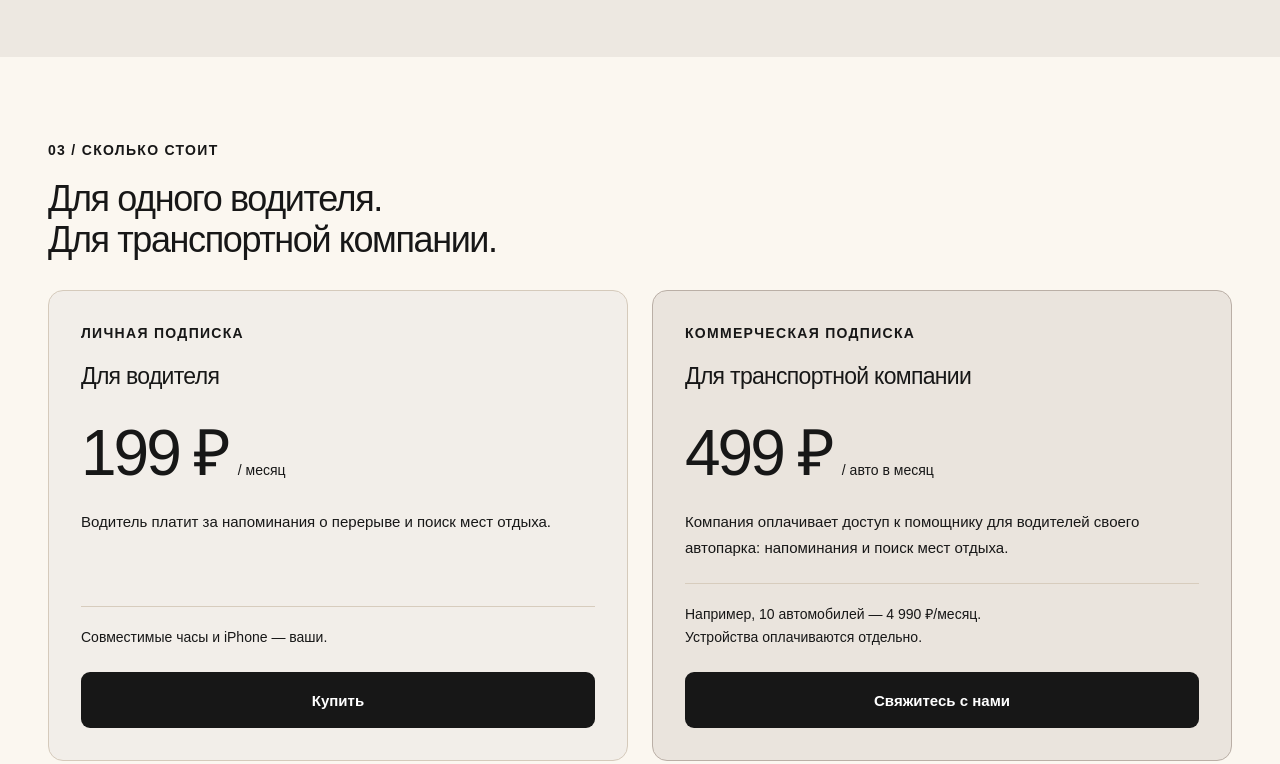
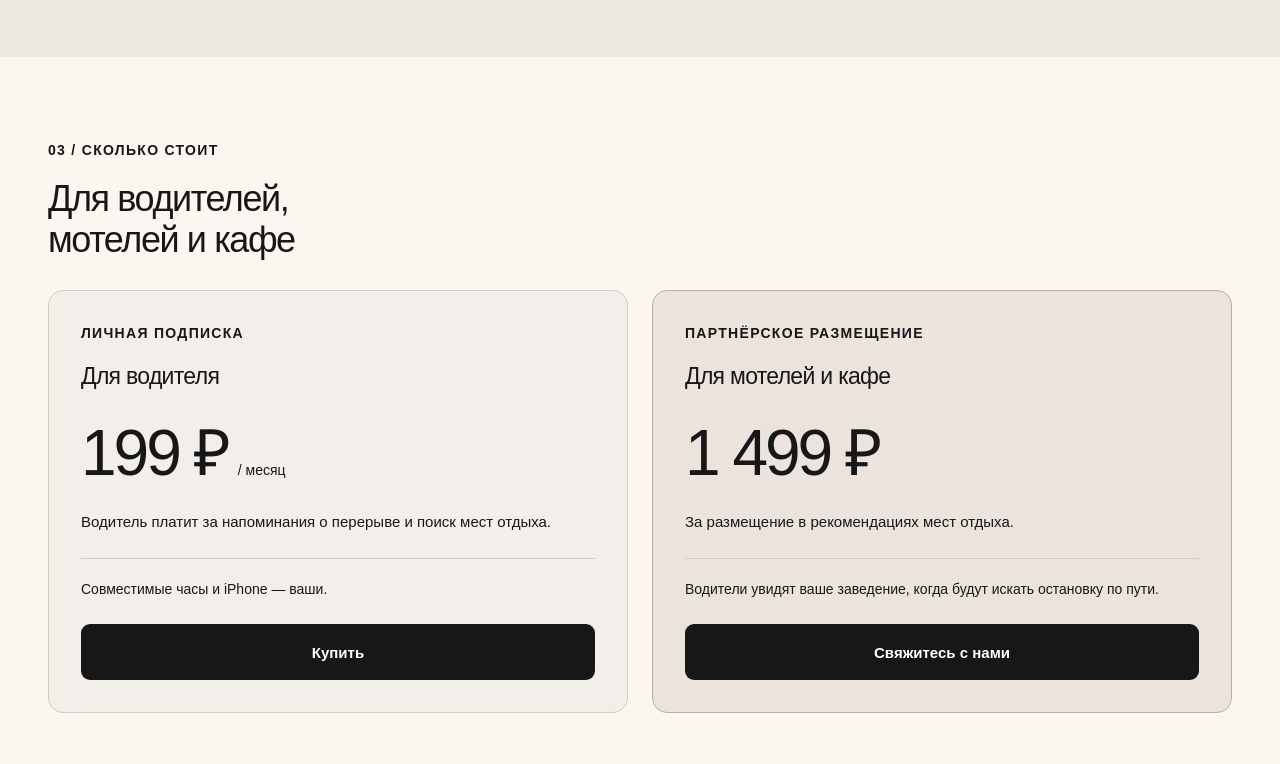
Before and after one commit to shuriktikhonov/driveguard, a plain HTML site: page index.html in a window 1280 px wide. Shown: the part 1440-2204 px from the top of the page. Drawn offline with Linux system fonts and the light colour scheme.

Commit message:
Add files via upload

```diff
--- a/index.html
+++ b/index.html
@@ -5,17 +5,40 @@
 <header class="wrap header"><a class="brand" href="#"><img class="brand-icon" src="favicon.svg" alt="" width="44" height="44">ДрайвГард<span class="dot">.</span></a><nav aria-label="Навигация"><a href="#how">Как работает</a><a href="#price">Стоимость</a></nav></header>
 <main>
 <section class="hero wrap" aria-labelledby="headline">
-<div class="hero-copy"><span class="eyebrow">ПОМОЩНИК В ДАЛЬНЕМ РЕЙСЕ</span><h1 id="headline">Спасает жизнь<br>до того, как глаза <br><em>закроются.</em></h1><p class="lead">Для водителей дальних рейсов, которым нужно напоминание о перерыве и удобное место для отдыха по пути.</p><a class="button primary" href="demo/index.html">Открыть приложение</a></div>
+<div class="hero-copy"><span class="eyebrow">ПОМОЩНИК В ДАЛЬНЕМ РЕЙСЕ</span><h1 id="headline">Спасает жизнь <br>до того, как глаза <br><em>закроются.</em></h1><p class="lead">Для водителей дальних рейсов, которым нужно напоминание о перерыве и удобное место для отдыха по пути.</p><a class="button primary" href="demo/index.html">Открыть приложение</a></div>
 <div class="visual" aria-label="Иллюстрация приложения с напоминанием об отдыхе">
 <div class="visual-heading"><span>СЛЕДУЮЩАЯ ОСТАНОВКА</span><span>01 / ВАШ ОТДЫХ</span></div>
 <svg class="road" viewBox="0 0 600 620" fill="none" aria-hidden="true"><path d="M-30 540C180 540 100 360 300 360S360 120 650 90" stroke="#e1d8cd" stroke-width="100"/><path d="M-30 540C180 540 100 360 300 360S360 120 650 90" stroke="#f0ece7" stroke-width="78"/><path d="M-30 540C180 540 100 360 300 360S360 120 650 90" stroke="#b8aca3" stroke-width="2" stroke-dasharray="13 14"/><circle cx="99" cy="486" r="22" fill="#ffb16b"/><circle cx="99" cy="486" r="8" fill="#292b30"/><circle cx="497" cy="118" r="25" fill="#292b30"/><path d="M489 118h16m-8-8v16" stroke="#ffb16b" stroke-width="2"/></svg>
 <div class="phone"><div class="phone-top"><span>9:41</span><span class="island"></span><span>▮▮▮</span></div><div class="phone-body"><div class="app-brand"><span class="mock-brand"><img src="favicon.svg" alt="" width="17" height="17">ДрайвГард</span><span>●</span></div><span class="app-eyebrow">ВАША ПОЕЗДКА</span><div class="trip-time">02:18<span>В ПУТИ</span></div><div class="rest-icon" aria-hidden="true"><svg width="18" height="18" viewBox="0 0 18 18" fill="none"><path d="M6 3v12M12 3v12" stroke="currentColor" stroke-width="3" stroke-linecap="round"/></svg></div><h2>Пора сделать <br>перерыв</h2><p>Выберите место, <br>где можно отдохнуть.</p><div class="phone-map"><svg viewBox="0 0 240 110" fill="none" aria-hidden="true"><path d="M-20 90H70Q105 90 115 55T165 25H260" stroke="#d4c8b9" stroke-width="24"/><path d="M25 90H70Q105 90 115 55T165 25H200" stroke="#292b30" stroke-width="3" stroke-dasharray="5 4"/><circle cx="25" cy="90" r="7" fill="#292b30"/><circle cx="200" cy="25" r="10" fill="#292b30"/><path d="M195 25h10m-5-5v10" stroke="#ffb16b" stroke-width="2"/></svg><span>СХЕМА МАРШРУТА</span></div><a class="phone-cta" href="demo/index.html#places">Выбрать остановку</a><small>Иллюстрация · учебные данные</small></div><div class="home-bar"></div></div>
-<div class="device-tag"><span>⌚</span><div>Ваши часы. <br><strong>Без камеры в салоне.</strong></div></div><div class="visual-bottom">APPLE WATCH + iPHONE<span>DRIVEGUARD / 2026</span></div>
+<div class="device-tag"><span>⌚</span><div>Ваши часы. <br><strong>Без камеры в салоне.</strong></div></div><div class="visual-bottom">APPLE WATCH + iPHONE<span>ДРАЙВГАРД / 2026</span></div>
 </div>
 </section>
 <section id="how" class="how wrap block"><div class="section-title"><span class="eyebrow">01 / КАК ЭТО РАБОТАЕТ</span><h2>От начала рейса — до паузы.</h2></div><ol class="steps"><li><span class="step-no">01</span><h3>Установите приложение</h3><p>Установите ДрайвГард на iPhone <br>и Apple Watch.</p></li><li><span class="step-no">02</span><h3>Начните поездку</h3><p>Подключите часы <br>и запустите ДрайвГард.</p></li><li><span class="step-no">03</span><h3>Получите напоминание</h3><p>По изменениям показателей <br>приложение предложит перерыв.</p></li><li><span class="step-no">04</span><h3>Выберите остановку</h3><p>Посмотрите места поблизости <br>и остановитесь для отдыха.</p></li></ol></section>
 <section id="who" class="audience"><div class="wrap audience-inner"><span class="eyebrow">02 / ДЛЯ КОГО</span><div><h2>Когда тянете <br>до знакомой стоянки.</h2><p>Когда в дороге начинает клонить в сон, помощник предложит сделать перерыв и покажет места отдыха поблизости.</p></div></div></section>
-<section id="price" class="pricing wrap block"><div class="pricing-heading"><span class="eyebrow">03 / СКОЛЬКО СТОИТ</span><h2>Для одного водителя. <br>Для транспортной компании.</h2></div><div class="plans"><article class="price-card"><span class="price-label">ЛИЧНАЯ ПОДПИСКА</span><h3>Для водителя</h3><div class="price">199 ₽<span>/ месяц</span></div><p>Водитель платит за напоминания о перерыве и поиск мест отдыха.</p><div class="price-note">Совместимые часы и iPhone — ваши.</div><button class="button primary plan-action" type="button" data-open="purchase-dialog">Купить</button></article><article class="price-card fleet-card"><span class="price-label">КОММЕРЧЕСКАЯ ПОДПИСКА</span><h3>Для транспортной компании</h3><div class="price">499 ₽<span>/ авто в месяц</span></div><p>Компания оплачивает доступ к помощнику для водителей своего автопарка: напоминания и поиск мест отдыха.</p><div class="price-note">Например, 10 автомобилей — 4 990 ₽/месяц. <br>Устройства оплачиваются отдельно.</div><button class="button primary plan-action" type="button" data-open="contact-dialog">Свяжитесь с нами</button></article></div></section>
+<section id="price" class="pricing wrap block">
+  <div class="pricing-heading">
+    <span class="eyebrow">03 / СКОЛЬКО СТОИТ</span>
+    <h2>Для водителей, <br>мотелей и кафе</h2>
+  </div>
+  <div class="plans">
+    <article class="price-card">
+      <span class="price-label">ЛИЧНАЯ ПОДПИСКА</span>
+      <h3>Для водителя</h3>
+      <div class="price">199 ₽<span>/ месяц</span></div>
+      <p>Водитель платит за напоминания о перерыве и поиск мест отдыха.</p>
+      <div class="price-note">Совместимые часы и iPhone — ваши.</div>
+      <button class="button primary plan-action" type="button" data-open="purchase-dialog">Купить</button>
+    </article>
+    <article class="price-card fleet-card">
+      <span class="price-label">ПАРТНЁРСКОЕ РАЗМЕЩЕНИЕ</span>
+      <h3>Для мотелей и кафе</h3>
+      <div class="price">1 499 ₽</div>
+      <p>За размещение в рекомендациях мест отдыха.</p>
+      <div class="price-note">Водители увидят ваше заведение, когда будут искать остановку по пути.</div>
+      <button class="button primary plan-action" type="button" data-open="contact-dialog">Свяжитесь с нами</button>
+    </article>
+  </div>
+</section>
 <section class="closing"><div class="wrap closing-inner"><div><span class="eyebrow">04 / СЛЕДУЮЩИЙ ШАГ</span><h2>Посмотрите путь <br>от сигнала до остановки.</h2><p>В демо — напоминание о перерыве и выбор места отдыха.</p></div><a class="button lime" href="demo/index.html">Открыть приложение</a></div></section>
 </main>
 <footer class="wrap"><span class="footer-brand"><img src="favicon.svg" alt="" width="25" height="25">ДрайвГард.</span><p>Исследовательский прототип. Точность предупреждений ещё проверяется. <br>При сонливости остановитесь в безопасном месте и отдохните.</p><span>2026</span></footer>
@@ -32,13 +55,13 @@
 </dialog>
 <dialog id="contact-dialog" class="action-dialog" aria-labelledby="contact-title">
 <button class="dialog-close" type="button" aria-label="Закрыть" data-close>×</button>
-<span class="eyebrow">ДЛЯ ТРАНСПОРТНЫХ КОМПАНИЙ</span>
+<span class="eyebrow">ДЛЯ МОТЕЛЕЙ И КАФЕ</span>
 <h2 id="contact-title">Свяжитесь с нами</h2>
 <form id="contact-form">
-<label>Компания<input name="company" autocomplete="organization" placeholder="Название компании" required maxlength="120"></label>
+<label>Заведение<input name="company" autocomplete="organization" placeholder="Название мотеля или кафе" required maxlength="120"></label>
 <label>Ваше имя<input name="name" autocomplete="name" placeholder="Как к вам обращаться" required maxlength="80"></label>
 <label>Электронная почта<input name="email" type="email" autocomplete="email" placeholder="name@company.ru" required maxlength="160"></label>
-<label>Комментарий <span>(необязательно)</span><textarea name="message" rows="3" placeholder="Например, сколько автомобилей в вашем парке" maxlength="1500"></textarea></label>
+<label>Комментарий <span>(необязательно)</span><textarea name="message" rows="3" placeholder="Например, адрес и часы работы заведения" maxlength="1500"></textarea></label>
 <p class="dialog-note">Демо-форма: данные не отправляются. После заполнения можно скачать заявку.</p>
 <button class="button primary" type="submit">Подготовить заявку</button>
 </form>
```
